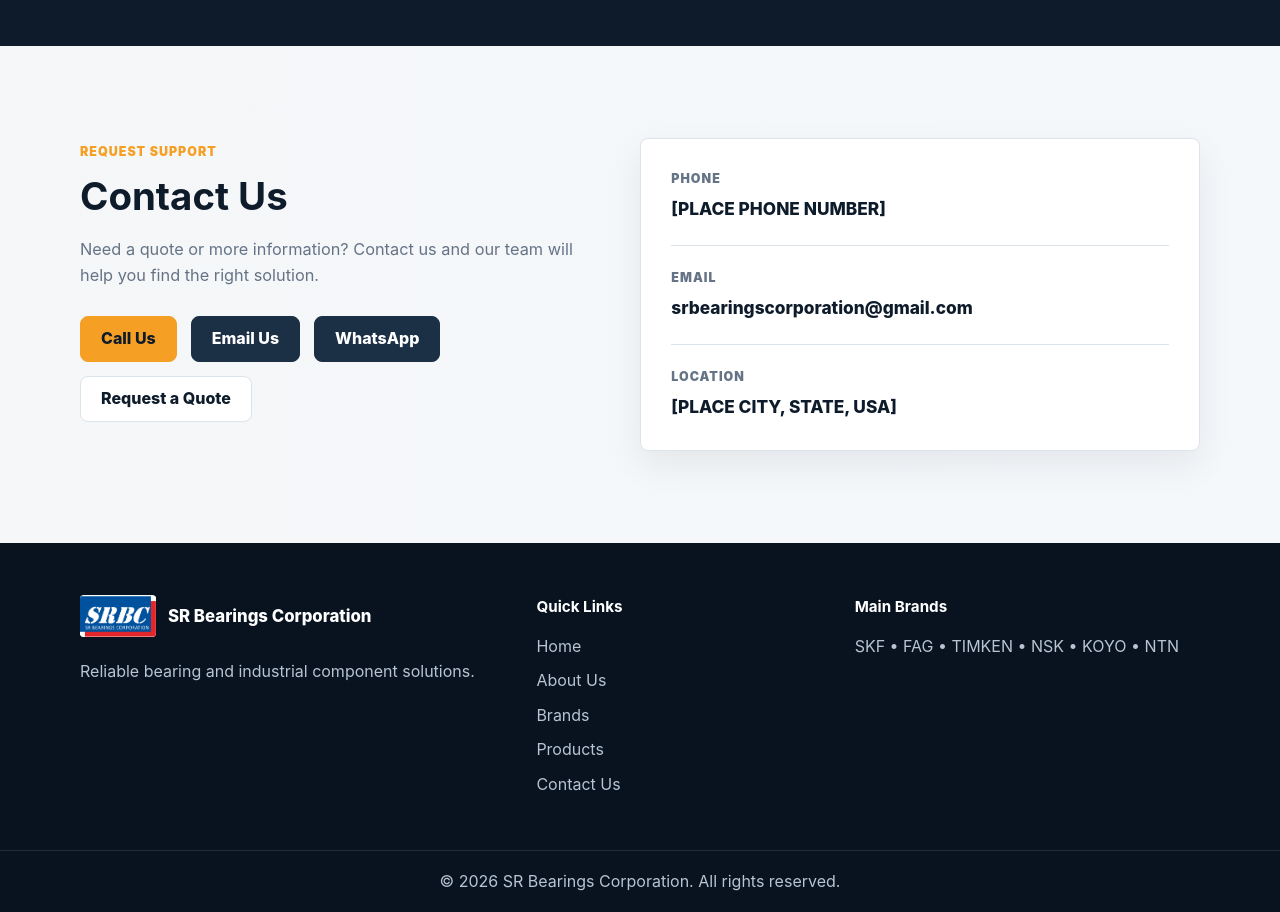
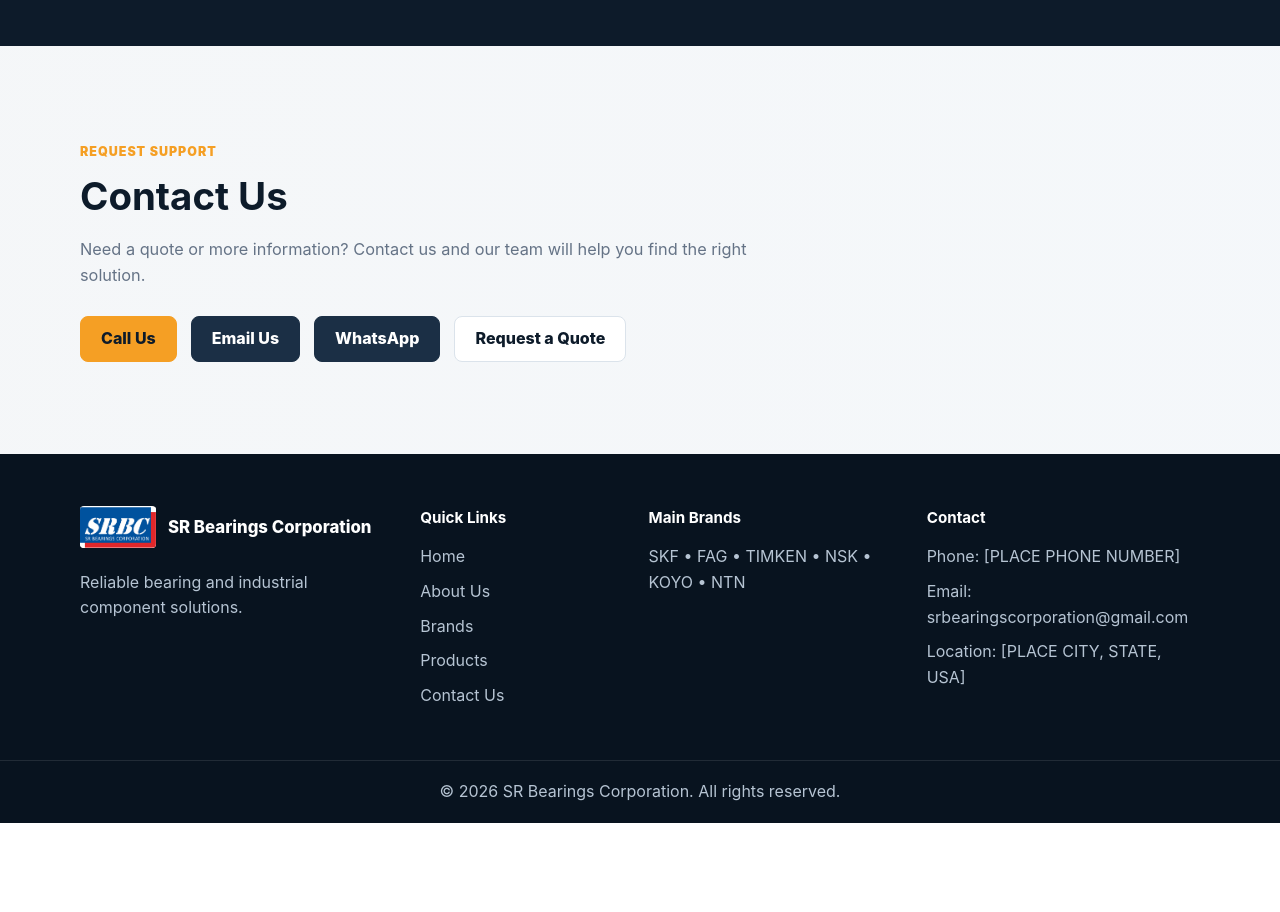
Before and after one commit to estebancorr/SRBR, a React (Vite) app: page / in a window 1280 px wide. Shown: the part 2940-3852 px from the top of the page. After the commit the page ends 3763 px from the top, so only its background shows below. Built offline with nearby package versions, Linux system fonts and the light colour scheme.

Commit message:
Move contact details to footer

```diff
--- a/src/App.jsx
+++ b/src/App.jsx
@@ -65,7 +65,9 @@
       <nav className="navbar" aria-label="Main navigation">
         <a className="brand" href="#home" onClick={closeMenu} aria-label="SR Bearings Corporation home">
           <img className="brand-logo" src="/assets/srb-legacy-logo.png" alt="" />
-          <span>SR Bearings Corporation</span>
+          <span className="notranslate" translate="no">
+            SR Bearings Corporation
+          </span>
         </a>
 
         <button
@@ -245,22 +247,6 @@
                 </a>
               </div>
             </div>
-            <div className="contact-card">
-              <dl>
-                <div>
-                  <dt>Phone</dt>
-                  <dd>{phone}</dd>
-                </div>
-                <div>
-                  <dt>Email</dt>
-                  <dd>{email}</dd>
-                </div>
-                <div>
-                  <dt>Location</dt>
-                  <dd>{location}</dd>
-                </div>
-              </dl>
-            </div>
           </div>
         </section>
       </main>
@@ -270,7 +256,9 @@
           <div>
             <a className="brand footer-brand" href="#home">
               <img className="brand-logo" src="/assets/srb-legacy-logo.png" alt="" />
-              <span>SR Bearings Corporation</span>
+              <span className="notranslate" translate="no">
+                SR Bearings Corporation
+              </span>
             </a>
             <p>Reliable bearing and industrial component solutions.</p>
           </div>
@@ -290,9 +278,23 @@
               SKF • FAG • TIMKEN • NSK • KOYO • NTN
             </p>
           </div>
+          <div>
+            <h2>Contact</h2>
+            <div className="footer-contact">
+              <p>Phone: {phone}</p>
+              <p>Email: {email}</p>
+              <p>Location: {location}</p>
+            </div>
+          </div>
         </div>
         <div className="footer-bottom">
-          <p>© {currentYear} SR Bearings Corporation. All rights reserved.</p>
+          <p>
+            © {currentYear}{' '}
+            <span className="notranslate" translate="no">
+              SR Bearings Corporation
+            </span>
+            . All rights reserved.
+          </p>
         </div>
       </footer>
     </>
--- a/src/styles.css
+++ b/src/styles.css
@@ -326,6 +326,10 @@
   gap: 54px;
 }
 
+.contact-grid {
+  grid-template-columns: minmax(0, 760px);
+}
+
 .section-header {
   max-width: 720px;
 }
@@ -481,36 +485,6 @@
   margin-top: 28px;
 }
 
-.contact-card {
-  padding: 30px;
-}
-
-.contact-card dl {
-  margin: 0;
-}
-
-.contact-card div + div {
-  margin-top: 22px;
-  padding-top: 22px;
-  border-top: 1px solid var(--color-border);
-}
-
-.contact-card dt {
-  color: var(--color-gray);
-  font-size: 0.78rem;
-  font-weight: 900;
-  letter-spacing: 0.08em;
-  text-transform: uppercase;
-}
-
-.contact-card dd {
-  margin: 6px 0 0;
-  color: var(--color-navy);
-  font-size: 1.08rem;
-  font-weight: 800;
-  overflow-wrap: anywhere;
-}
-
 .site-footer {
   color: #dbe6f1;
   background: #08131f;
@@ -518,7 +492,7 @@
 
 .footer-grid {
   display: grid;
-  grid-template-columns: 1.2fr 0.8fr 1fr;
+  grid-template-columns: 1.2fr 0.75fr 0.95fr 1.1fr;
   gap: 42px;
   padding: 52px 0;
 }
@@ -553,6 +527,15 @@
 
 .footer-links a:hover {
   color: var(--color-orange);
+}
+
+.footer-contact p {
+  margin: 0;
+  overflow-wrap: anywhere;
+}
+
+.footer-contact p + p {
+  margin-top: 9px;
 }
 
 .footer-bottom {
```
